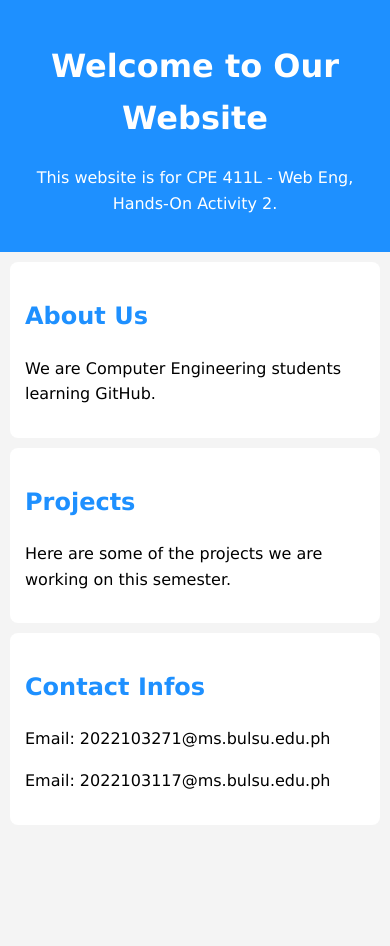
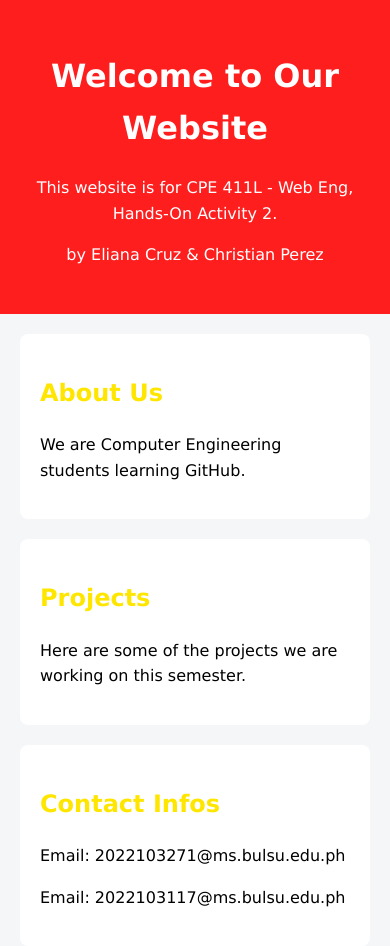
Before and after one commit to ischanz/cpe411l-pair-website, a plain HTML site: page index.html in a window 390 px wide. Before the commit the page ends 844 px from the top, so only its background shows below. Drawn offline with Linux system fonts and the light colour scheme.

Commit message:
Change the style of the website

```diff
--- a/index.html
+++ b/index.html
@@ -11,6 +11,7 @@
   <header>
     <h1>Welcome to Our Website</h1>
     <p>This website is for CPE 411L - Web Eng, Hands-On Activity 2.</p>
+    <p> by Eliana Cruz & Christian Perez</p>
   </header>
 
   <section id="about">
--- a/style.css
+++ b/style.css
@@ -3,13 +3,13 @@ body {
   font-family: Verdana, sans-serif;
   margin: 0;
   padding: 0;
-  line-height: 1.6;
-  background-color: #f4f4f4;
+  background-color: #f4f6f8;
+  line-height: 1.6;;
 }
 
 /* Header */
 header {
-  background-color: #1e90ff;
+  background-color: #ff1e1e;
   color: white;
   padding: 30px;
   text-align: center;
@@ -20,22 +20,11 @@ section {
   background: white;
   margin: 20px;
   padding: 20px;
+  max-width: 800px;
   border-radius: 8px;
 }
 
 /* Section titles */
 h2 {
-  color: #1e90ff;
+  color: #ffe600;
 }
-
-/* Mobile responsiveness */
-@media (max-width: 600px) {
-  header {
-    padding: 20px;
-  }
-
-  section {
-    margin: 10px;
-    padding: 15px;
-  }
-}
```
